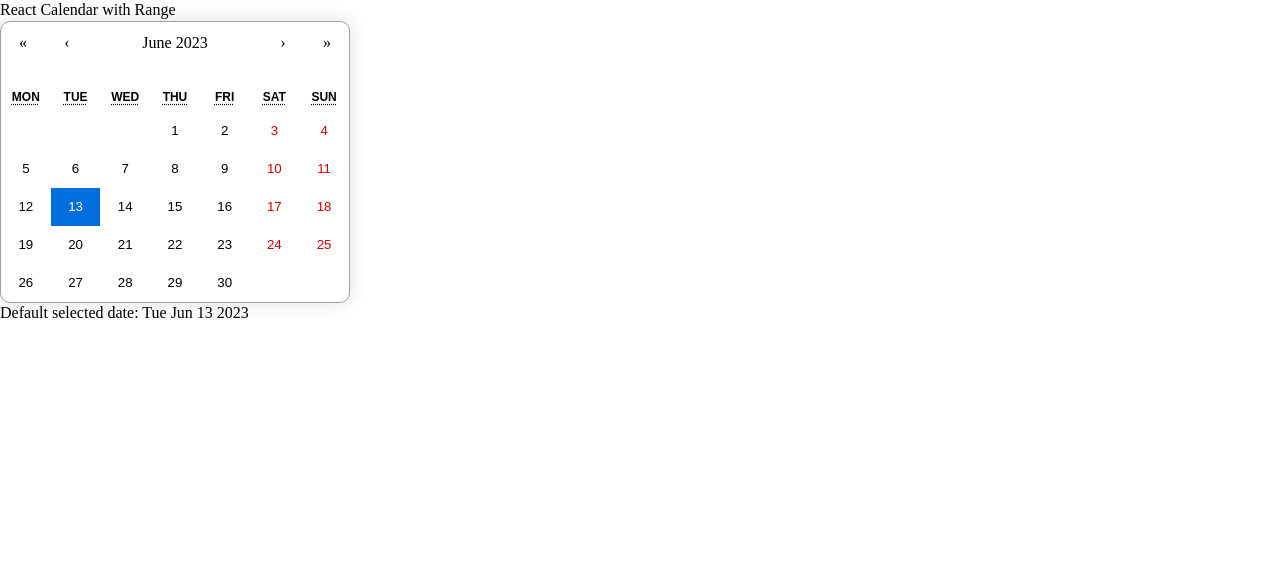
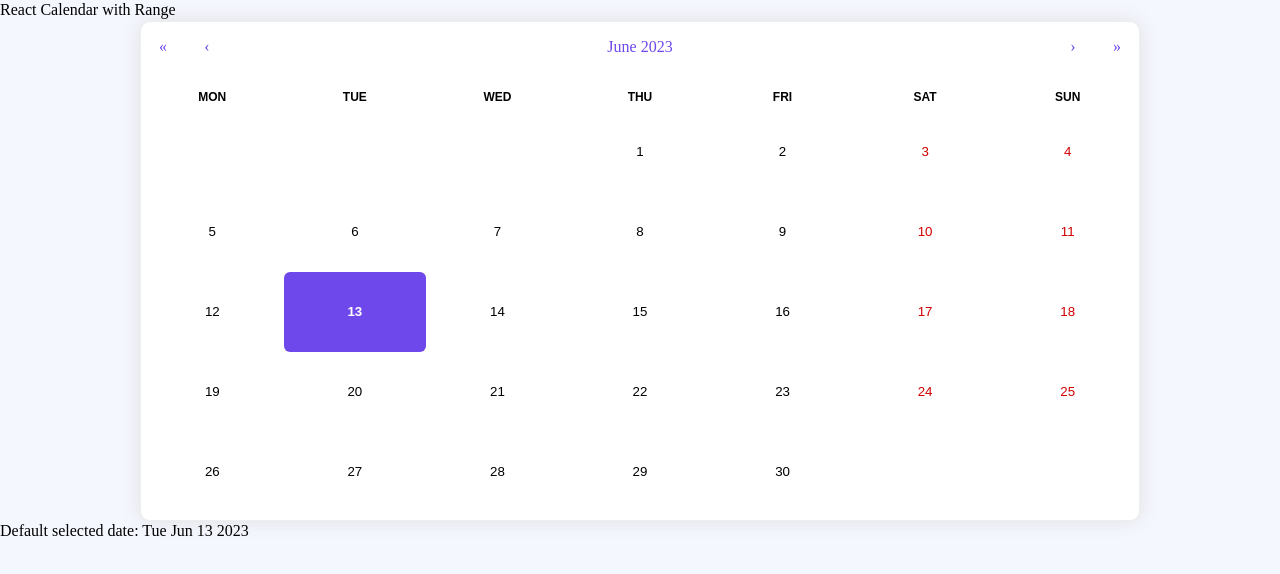
Before and after one commit to Songyeonji/Blackout-node, a React (Create React App) app: page / in a window 1280 px wide. Shown: the top 574 px of the page. Built offline with nearby package versions, Linux system fonts and the light colour scheme; a web font is replaced by a local one.

Commit message:
달력 크기 정렬

```diff
--- a/src/App.js
+++ b/src/App.js
@@ -11,7 +11,7 @@ function App() {
 
   return (
     <div className='app'>
-      <h1 className='text-center'>React Calendar with Range</h1>
+      <h1 className='text-center '>React Calendar with Range</h1>
       <div className='calendar-container'>
         <Calendar
         onChange={onChange}
--- a/src/index.css
+++ b/src/index.css
@@ -27,20 +27,23 @@ html > body button {
   text-underline-position: under;
   line-height: 1.3; /* 이 폰트 특성상 */
 }
-.border {
-  border: 10px solid black;
+/* 커스텀 */
+html,
+body,
+#root {
+  height: 100%;
+  background-color: #f5f7ff;
 }
-.dot {
-  height: 4px;
-  width: 4px;
-  background-color: #63A1FF;
-  border-radius: 50%;
+
+#root {
   display: flex;
-  margin-left: 1px;
+  flex-direction: column;
 }
 
 .react-calendar {
-  width: 100px;
+  margin: auto;
+  width: 1000px;
+  height:500px;
   max-width: 100%;
   background: #ffff;
   border: 1px solid #eeeeee;
@@ -49,3 +52,59 @@ html > body button {
   border-radius: 10px;
   box-shadow: 0px 0px 20px #e0e0e0;
 }
+.react-calendar__navigation button {
+  color: #6f48eb;
+  min-width: 44px;
+  background: none;
+  font-size: 16px;
+  margin-top: 8px;
+}
+.react-calendar__navigation button:enabled:hover,
+.react-calendar__navigation button:enabled:focus {
+  background-color: #f8f8fa;
+}
+.react-calendar__navigation button[disabled] {
+  background-color: #f0f0f0;
+}
+abbr[title] {
+  text-decoration: none;
+}
+.react-calendar__tile{
+  height: 80px;
+
+}
+
+.react-calendar__tile:enabled:hover,
+.react-calendar__tile:enabled:focus {
+  background: #f8f8fa;
+  color: #6f48eb;
+  border-radius: 6px;
+}
+.react-calendar__tile--now {
+  background: #6f48eb33;
+  border-radius: 6px;
+  font-weight: bold;
+  color: #6f48eb;
+}
+.react-calendar__tile--now:enabled:hover,
+.react-calendar__tile--now:enabled:focus {
+  background: #6f48eb33;
+  border-radius: 6px;
+  font-weight: bold;
+  color: #6f48eb;
+}
+.react-calendar__tile--hasActive:enabled:hover,
+.react-calendar__tile--hasActive:enabled:focus {
+  background: #f8f8fa;
+}
+.react-calendar__tile--active {
+  background: #6f48eb;
+  border-radius: 6px;
+  font-weight: bold;
+  color: white;
+}
+.react-calendar__tile--active:enabled:hover,
+.react-calendar__tile--active:enabled:focus {
+  background: #6f48eb;
+  color: white;
+}
--- a/src/index.js
+++ b/src/index.js
@@ -1,12 +1,12 @@
 import React from 'react';
 import ReactDOM from 'react-dom/client';
+import App from './App';
 import './index.css';
-import App from './App';
-
+import Root from "./Root";
 
 const root = ReactDOM.createRoot(document.getElementById('root'));
 root.render(
   <React.StrictMode>
-    <App />
+      <App />
   </React.StrictMode>
 );
--- a/src/main.css
+++ /dev/null
@@ -1,43 +0,0 @@
-* {
-    margin: 0;
-    padding: 0;
-  }
-  body {
-    height: 100vh;
-    display: flex;
-    justify-content: center;
-    align-items: center;
-  }
-  .line {
-    width: 100vw;
-  }
-  .left, .right {
-    width: 50vw;
-    overflow: hidden;
-    display: inline-block;
-  }
-  .left {
-    color: #F2BE22;
-    transform: skew(0deg, -15deg);
-  }
-  .right {
-    color: black;
-    transform: skew(0deg, 15deg);
-  }
-  .left .content {
-    width: 100vw;
-    text-align: center;
-  }
-  .right .content {
-    width: 100vw;
-    text-align: center;
-    transform: translate(-50vw);
-  }
-  span {
-    display: inline-block;
-    font-family: 'Montserrat', sans-serif;
-    font-size: 10vw;
-    text-transform: uppercase;
-    line-height: .8;
-    transition: ease-out .6s;
-  }
```
Also changed, not shown: src/pages/CalendarPage.js (+22 -0 lines), src/pages/MainPage.js (+13 -38 lines), src/pages/WritePage.js (+64 -0 lines), src/resource.js (deleted, +0 -29 lines), src/atoms.js (added), src/hooks.js (added), src/pages/EditPage.js (added).
